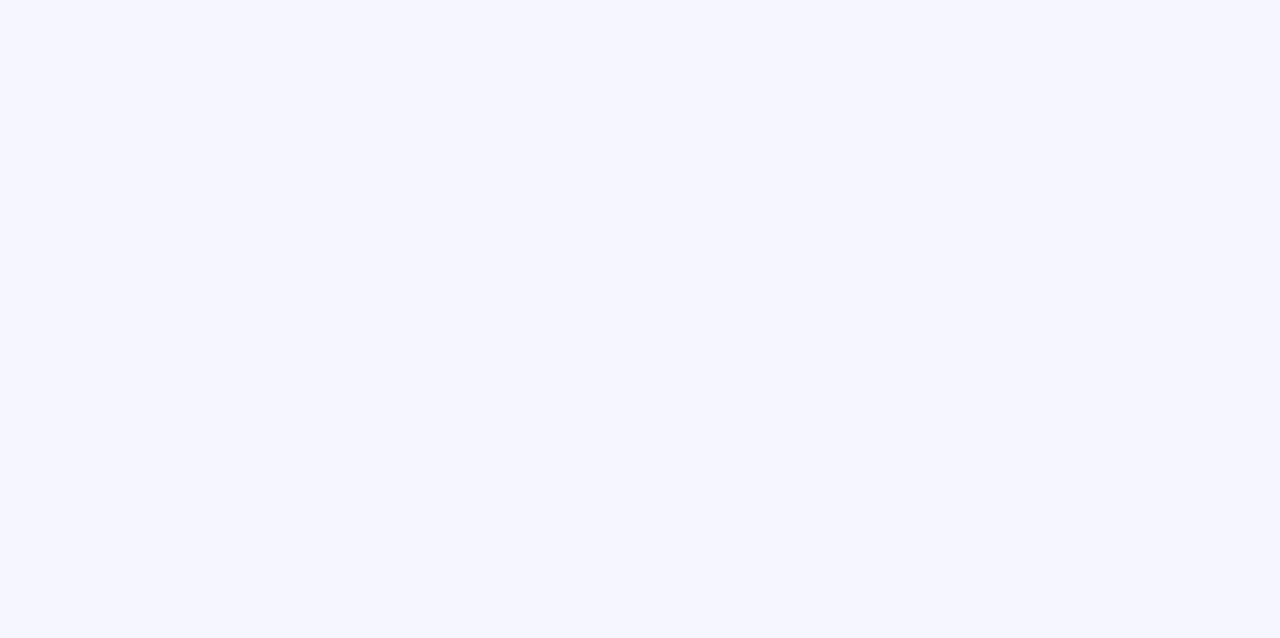
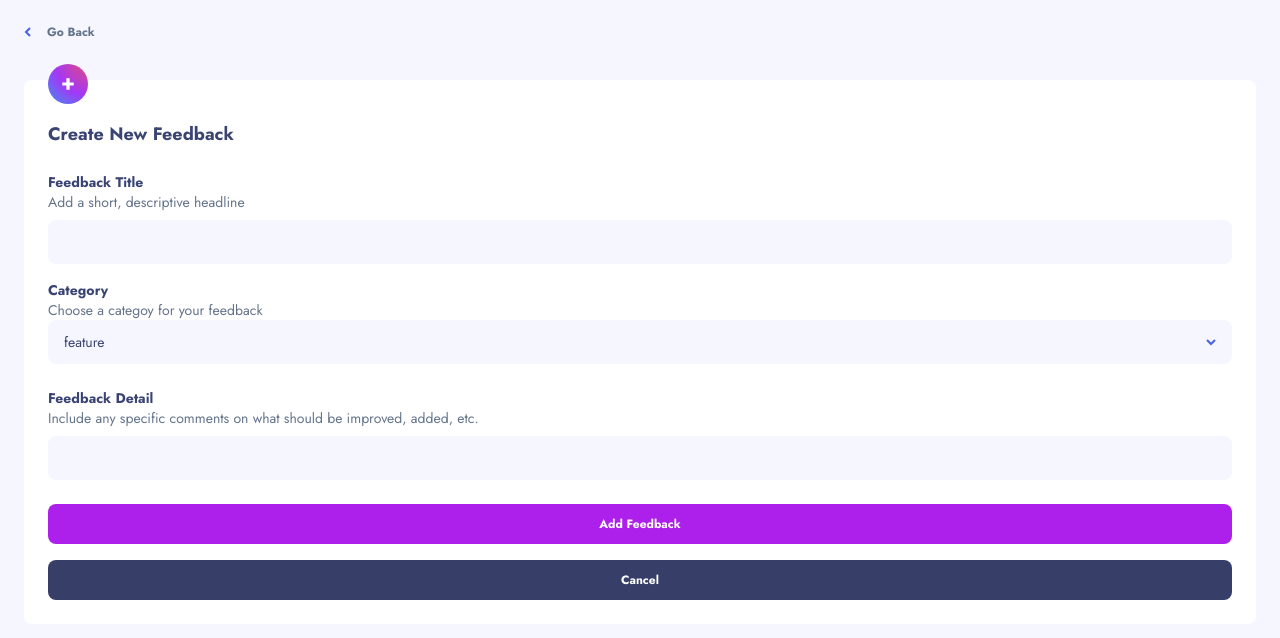
Before and after one commit to TomasPereira-Dev/frontendMentor-Challenge18, a React (Vite) app: page /add-feedback in a window 1280 px wide. Shown: the top 638 px of the page. Built offline with nearby package versions, Linux system fonts and the light colour scheme.

Commit message:
añadido form add  feedback sin validacion

```diff
--- a/package.json
+++ b/package.json
@@ -12,6 +12,7 @@
   "dependencies": {
     "react": "^18.2.0",
     "react-dom": "^18.2.0",
+    "react-hook-form": "^7.51.4",
     "react-router-dom": "^6.23.1"
   },
   "devDependencies": {
--- a/src/Components/AddFeedbackBtn.jsx
+++ b/src/Components/AddFeedbackBtn.jsx
@@ -2,7 +2,7 @@ import { Link } from "react-router-dom";
 
 const AddFeedbackBtn = () => {
     return(
-        <Link className="p-3 bg-purple rounded-xl md:px-6">
+        <Link to="/add-feedback" className="p-3 bg-purple rounded-xl md:px-6">
             <p className="text-white font-bold">+ Add Feedback</p>
         </Link>
     )
--- /dev/null
+++ b/src/Pages/AddFeedbackPage.jsx
@@ -0,0 +1,76 @@
+import { useState, useRef} from "react";
+import { useNavigate } from "react-router-dom";
+
+const AddFeedbackPage = () => {
+
+    const [category, setCategory] = useState("feature");
+    const [dropdownIsOpen, setDropdownIsOpen] = useState(false);
+
+    const navigate = useNavigate();
+
+    const featureRef = useRef("");
+    const uiRef= useRef("");
+    const uxRef = useRef("");
+    const enhancementRef = useRef("");
+    const bugRef = useRef("");
+
+    return(
+        <main className="p-6">
+            <button onClick={() => {navigate(-1)}} className="flex items-center gap-4 mb-10">
+                <img src="./shared/icon-arrow-left.svg" alt=" " />
+                <p className="text-slate-500 text-xs font-bold">Go Back</p>
+            </button>
+
+            <div className="relative flex flex-col gap-6 bg-white px-6 py-10 pb-6 rounded-lg">
+                <div className="absolute left-6 -top-4 w-10">
+                    <img src="./shared/icon-new-feedback.svg" alt=" " />
+                </div>
+
+                <h1 className="text-lg text-text1 font-bold">Create New Feedback</h1>
+
+                <form className="flex flex-col gap-4">
+                    <div>
+                        <div className="mb-2">
+                            <h2 className="text-sm text-text1 font-bold">Feedback Title</h2>
+                            <p className="text-sm text-slate-500">Add a short, descriptive headline</p>
+                        </div>
+                        <input className="w-full px-4 py-3 text-sm bg-background1 rounded-lg" type="text" />
+                    </div>
+                    <div>
+                        <div className="mb-2">
+                            <h2 className="text-sm text-text1 font-bold">Category</h2>
+                            <p className="text-sm text-slate-500">Choose a categoy for your feedback</p>
+                            <div className="relative px-4 py-3 w-full bg-background1 rounded-lg" onClick={() => {setDropdownIsOpen(!dropdownIsOpen)}}>
+                                <div className="flex justify-between items-center">
+                                    <p className="text-text1 text-sm">{category}</p>
+                                    <svg width="10" height="7" xmlns="http://www.w3.org/2000/svg"><path d="M1 1l4 4 4-4" stroke="#4661E6" strokeWidth="2" fill="none" fillRule="evenodd"/></svg>
+                                </div>
+                                <ul className={`absolute top-full left-0 ${dropdownIsOpen ? 'block' : 'hidden'} w-full bg-white rounded-b-lg divide-y shadow-lg`}>
+                                    <li className={`flex justify-between items-center px-4 py-3 ${category === featureRef.current.textContent ? 'text-purple' : 'text-text1'}`} onClick={(e) => {setCategory(e.target.innerText)}}><p ref={featureRef}>Feature</p> <img className={`${category === featureRef.current.textContent ? 'block': 'hidden' }`} src="./shared/icon-check.svg" alt=" " /></li>
+                                    <li className={`flex justify-between items-center px-4 py-3 ${category === uiRef.current.textContent ? 'text-purple' : 'text-text1'}`} onClick={(e) => {setCategory(e.target.innerText)}}><p ref={uiRef}>UI</p> <img className={`${category === uiRef.current.textContent ? 'block': 'hidden' }`} src="./shared/icon-check.svg" alt=" " /></li>
+                                    <li className={`flex justify-between items-center px-4 py-3 ${category === uxRef.current.textContent ? 'text-purple' : 'text-text1'}`} onClick={(e) => {setCategory(e.target.innerText)}}><p ref={uxRef}>UX</p><img className={`${category === uxRef.current.textContent ? 'block': 'hidden' }`} src="./shared/icon-check.svg" alt=" " /></li>
+                                    <li className={`flex justify-between items-center px-4 py-3 ${category === enhancementRef.current.textContent ? 'text-purple' : 'text-text1'}`} onClick={(e) => {setCategory(e.target.innerText)}}><p ref={enhancementRef}>Enhancement</p> <img className={`${category === enhancementRef.current.textContent ? 'block': 'hidden' }`} src="./shared/icon-check.svg" alt=" " /></li>
+                                    <li className={`flex justify-between items-center px-4 py-3 ${category === bugRef.current.textContent ? 'text-purple' : 'text-text1'}`} onClick={(e) => {setCategory(e.target.innerText)}}><p ref={bugRef}>Bug</p> <img className={`${category === bugRef.current.textContent ? 'block': 'hidden' }`} src="./shared/icon-check.svg" alt=" " /></li>
+                                </ul>
+                            </div>
+                        </div>
+                    </div>
+                    <div>
+                        <div className="mb-2">
+                            <h2 className="text-sm text-text1 font-bold">Feedback Detail</h2>
+                            <p className="text-sm text-slate-500">Include any specific comments on what should be improved, added, etc.</p>
+                        </div>
+                        <input className="w-full px-4 py-3 text-sm bg-background1 rounded-lg" type="text" />
+                    </div>
+                </form>
+                <div>
+                    <button className="w-full py-3 mb-4 text-white text-xs font-bold bg-purple rounded-lg">Add Feedback</button>
+                    <button className="w-full py-3 text-white text-xs font-bold bg-background2 rounded-lg" onClick={() => {navigate(-1)}}>Cancel</button>
+                </div>
+
+            </div>
+        </main>
+    )
+}
+
+export default AddFeedbackPage;
--- a/src/Root.jsx
+++ b/src/Root.jsx
@@ -1,6 +1,7 @@
+import FeedbackBoard from "./Pages/FeedbackBoard.jsx";
+import AddFeedbackPage from "./Pages/AddFeedbackPage.jsx";
+
 import { Route, Routes, ScrollRestoration } from "react-router-dom";
-
-import FeedbackBoard from "./Pages/FeedbackBoard.jsx";
 
 const Root = () => {
 
@@ -9,6 +10,7 @@ const Root = () => {
       <ScrollRestoration />
       <Routes>
         <Route path="/" element={<FeedbackBoard />}/>
+        <Route path="add-feedback" element={<AddFeedbackPage />} />
       </Routes>
     </>
 
```
Also changed, not shown: 1 other file (tests, documents, lock files or other folders).
